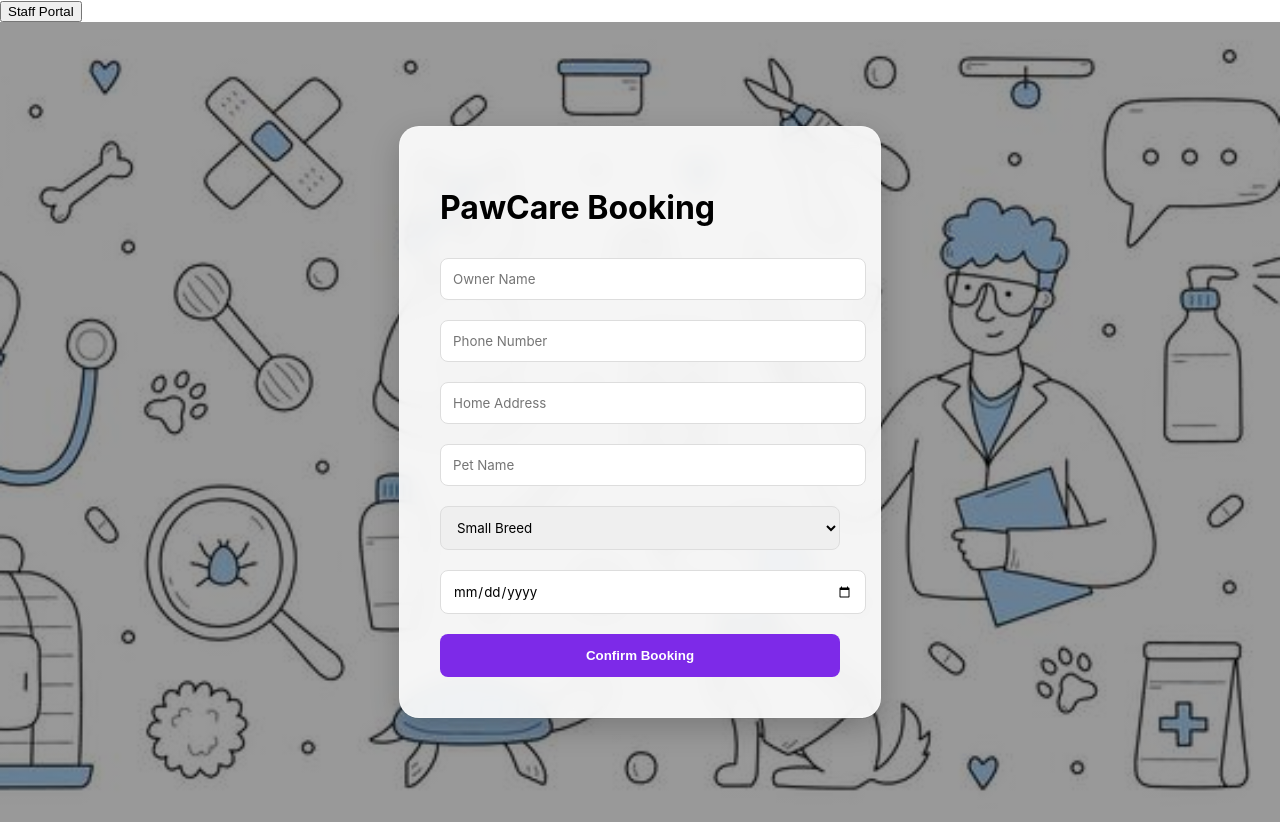
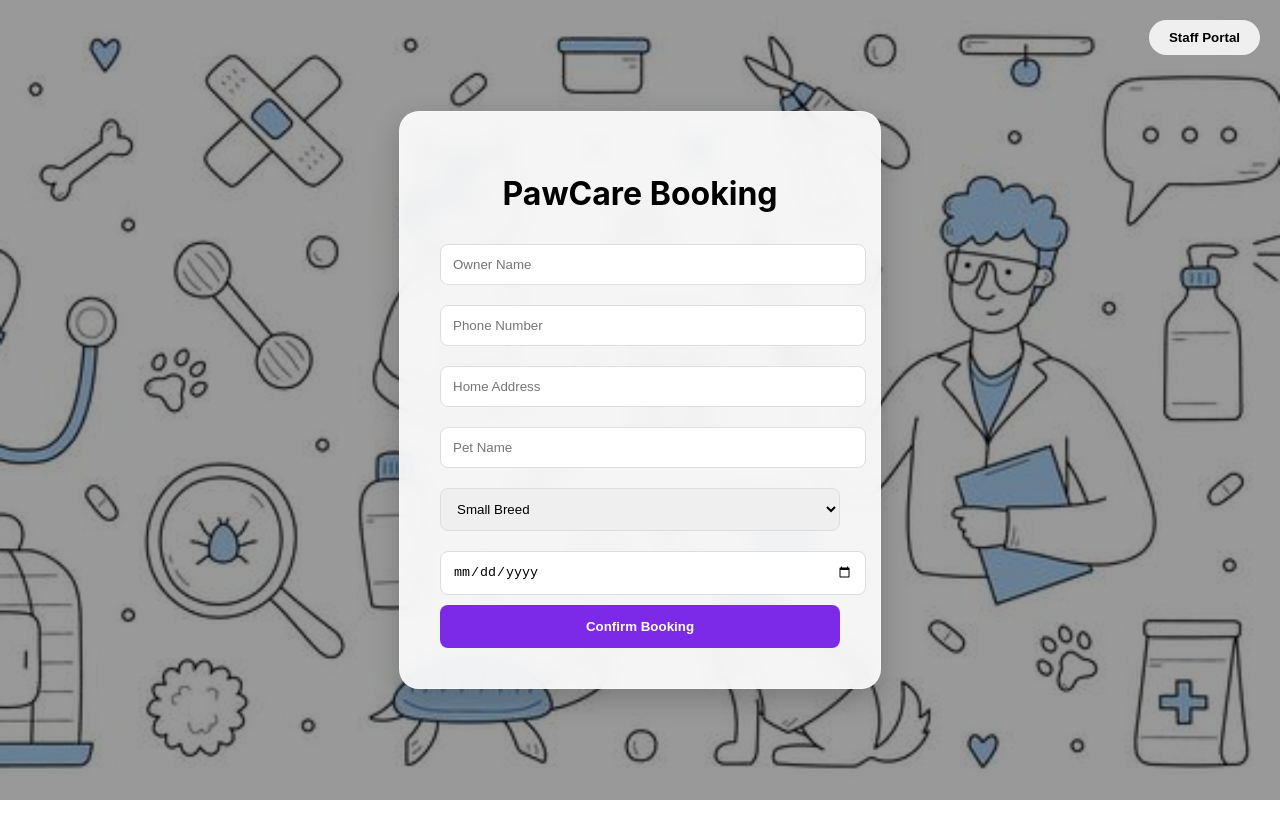
Before and after one commit to ericoacosta/VetCare, a React (Create React App) app: page / in a window 1280 px wide. After the commit the page ends 800 px from the top, so only its background shows below. Built offline with nearby package versions, Linux system fonts and the light colour scheme.

Commit message:
Update App.css

```diff
--- a/src/App.css
+++ b/src/App.css
@@ -1,18 +1,4 @@
 @import url('https://fonts.googleapis.com/css2?family=Inter:wght@400;600;800&display=swap');
-
-.App-header {
-  min-height: 100vh;
-  display: flex;
-  flex-direction: column;
-  align-items: center;
-  justify-content: center;
-  /* Fixed path for public/image/vetbackground.jpg */
-  background-image: linear-gradient(rgba(0, 0, 0, 0.4), rgba(0, 0, 0, 0.4)),
-                    url('/image/vetbackground.jpg');
-  background-size: cover;
-  background-position: center;
-  background-attachment: fixed;
-}
 
 .glass-card {
   background: rgba(255, 255, 255, 0.9);
@@ -23,6 +9,7 @@
   width: 100%;
   max-width: 400px;
   border: 1px solid rgba(255, 255, 255, 0.3);
+  text-align: center;
 }
 
 input, select {
@@ -31,7 +18,6 @@ input, select {
   margin: 10px 0;
   border: 1px solid #ddd;
   border-radius: 8px;
-  font-family: inherit;
 }
 
 .primary-btn {
@@ -43,5 +29,16 @@ input, select {
   border-radius: 8px;
   font-weight: 700;
   cursor: pointer;
-  margin-top: 10px;
 }
+
+.corner-login-btn {
+  position: absolute;
+  top: 20px;
+  right: 20px;
+  padding: 10px 20px;
+  border-radius: 50px;
+  border: none;
+  font-weight: bold;
+  cursor: pointer;
+  z-index: 100;
+}
```
